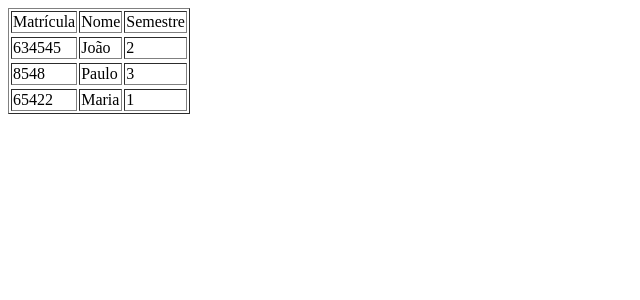
After one commit to raphajesus/tsi---php-2202, a PHP site: page /vetor.php in a window 1280 px wide. The commit adds this page. Shown: the top 300 px of the page, without its empty margins (0-640 px from the left). Run offline with PHP 8.4, Linux system fonts and the light colour scheme.

Commit message:
vetores,matrizes e looping com isso

```diff
--- a/index.php
+++ b/index.php
@@ -76,3 +76,4 @@ $diasemna = 0;
         echo "domingo";
         break;
 }
+// fim condicionais
--- /dev/null
+++ b/vetor.php
@@ -0,0 +1,49 @@
+<?php
+
+//vetores
+
+//$diaSemana = [ 0 => 'Domingo', 1 => 'Segunda', 2 => 'Terça', 3 => 'Quarta', 4 => 'Quinta', 5 => 'Sexta', 6 => 'Sabado'];
+
+//echo "<prev>";
+
+//var_dump($diaSemana;);
+
+
+
+
+//$hoje = date('w');
+//var_dump($hoje);
+
+//echo "Hoje é {$diaSemana[3]}";// interpolação com o vetor precisa das {}
+
+$aluno = [ 0 => ['matricula' => 634545,
+                 'nome' => 'João',
+                 'semestre' => 2],
+           1 => [ 'matricula' => 8548,
+                  'nome' => 'Paulo',
+                  'semestre' => 3],
+           2 =>  [ 'matricula' => 65422,
+                   'nome' => 'Maria',
+                   'semestre' => 1]];
+
+echo '<table border = "1">
+       <tr>
+          <td>Matrícula</td>
+          <td>Nome</td>
+          <td>Semestre</td>
+          </tr>';
+
+for( $i = 0 ; $i < count($aluno) ; $i++ ){
+
+    echo "<tr>
+    <tr>
+
+    <td> {$aluno[$i]['matricula']} </td>
+    <td> {$aluno[$i]['nome']}</td>
+    <td> {$aluno[$i]['semestre']}</td>
+
+
+    </tr>";
+}
+
+echo '</table>';
```
